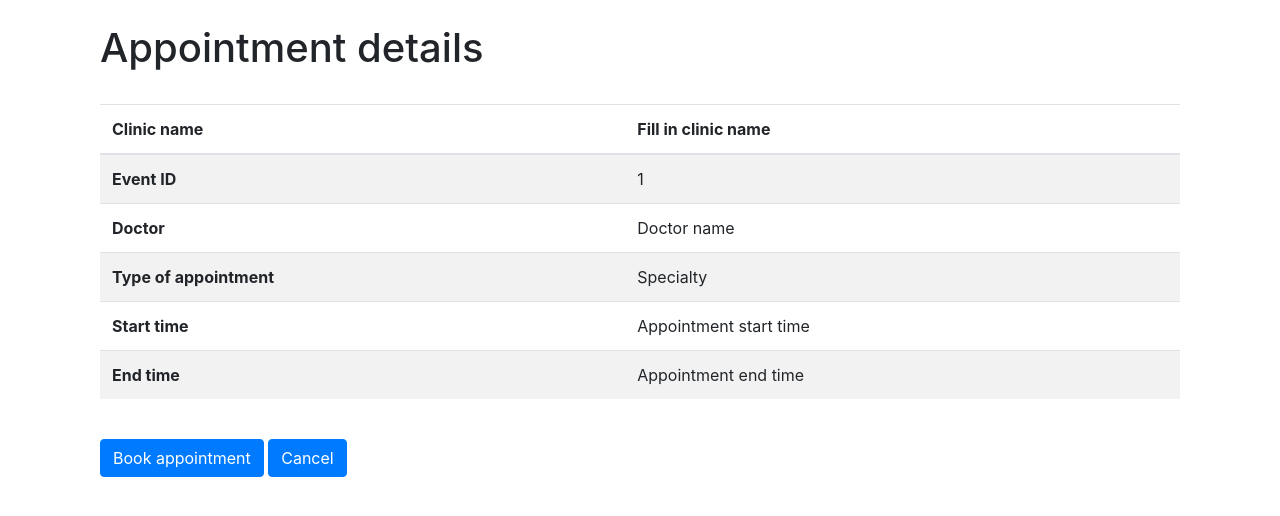
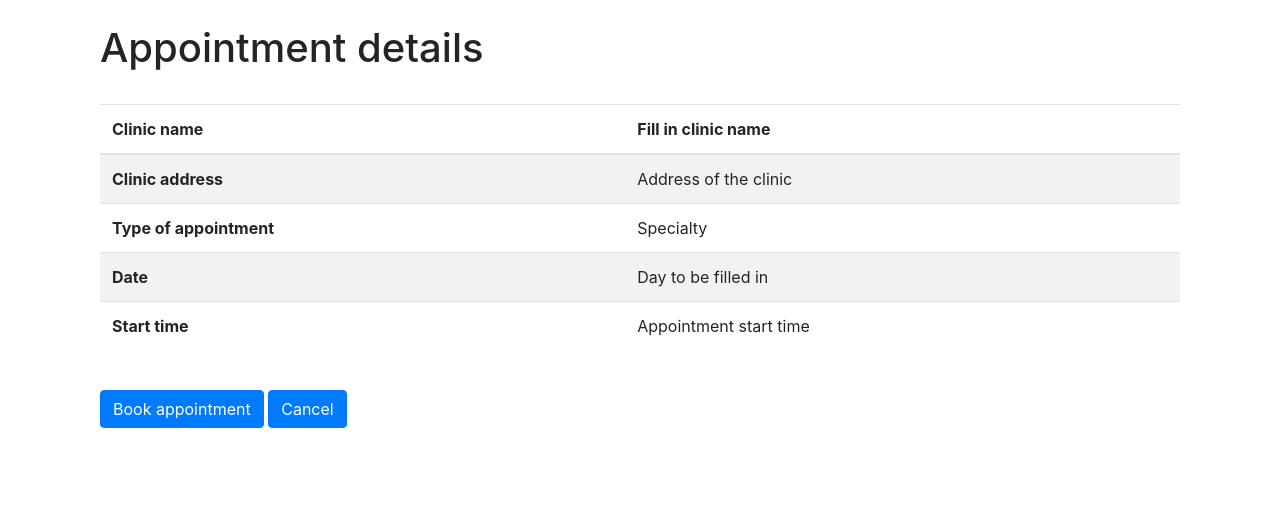
Before and after one commit to PetiaPav/Software_Architecture_Project, a Flask app: page /selected_appointment/1 in a window 1280 px wide. Shown: the part 56-572 px from the top of the page. Run offline with Flask 2, Linux system fonts and the light colour scheme; some libraries are stand-ins or nearby versions.

Commit message:
Changed layout of appointment details

```diff
--- a/templates/appointment.html
+++ b/templates/appointment.html
@@ -16,23 +16,20 @@
       </thead>
       <tbody>
         <tr>
-          <th scope="row">Event ID</th>
-          <td>{{eventid}}</td>
-        </tr>
-        <tr>
-          <th scope="row">Doctor</th>
-          <td>Doctor name</td>
+          <th scope="row">Clinic address</th>
+          <td>Address of the clinic</td>
         </tr>
         <tr>
           <th scope="row">Type of appointment</th>
           <td>Specialty</td>
-        </tr><tr>
+        </tr>
+          <tr>
+          <th scope="row">Date</th>
+          <td>Day to be filled in</td>
+        </tr>
+        <tr>
           <th scope="row">Start time</th>
           <td>Appointment start time</td>
-        </tr><tr>
-          <th scope="row">End time</th>
-          <td>Appointment end time</td>
-        </tr>
       </tbody>
     </table>
 
```
